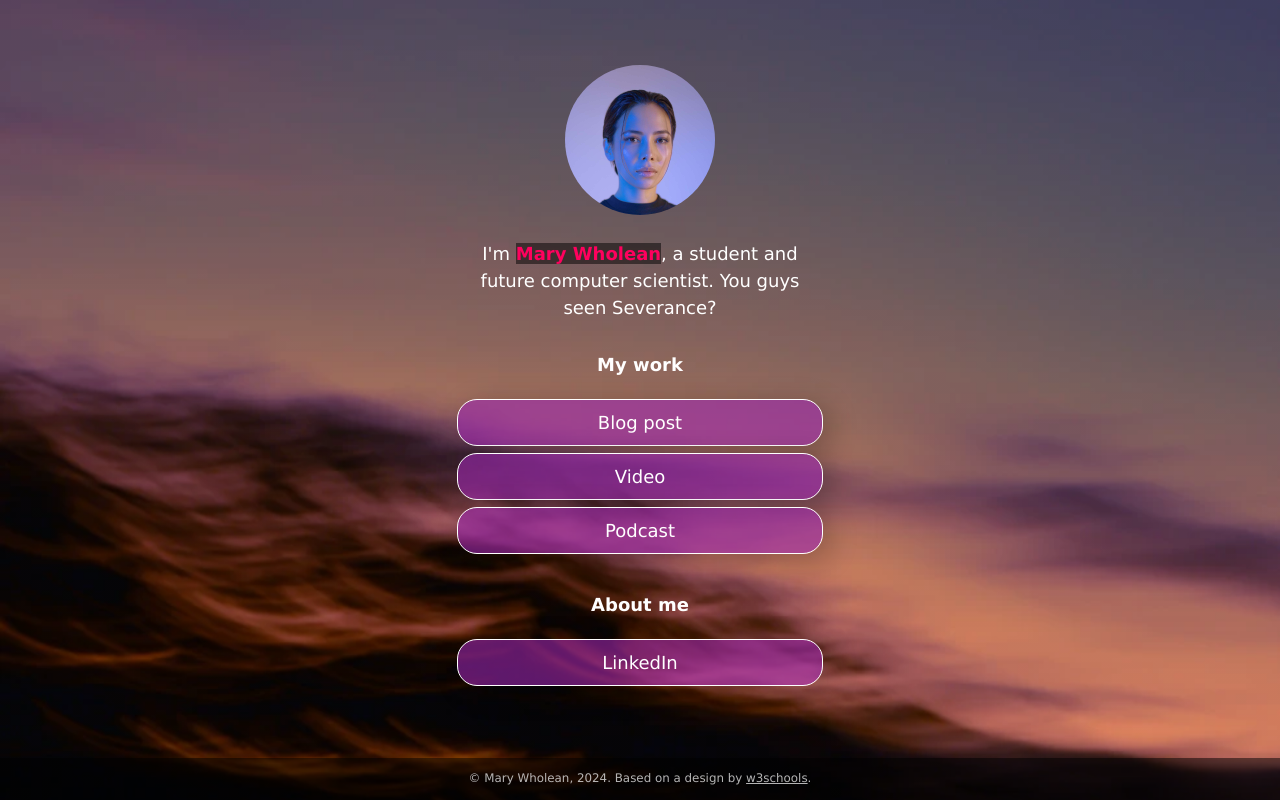
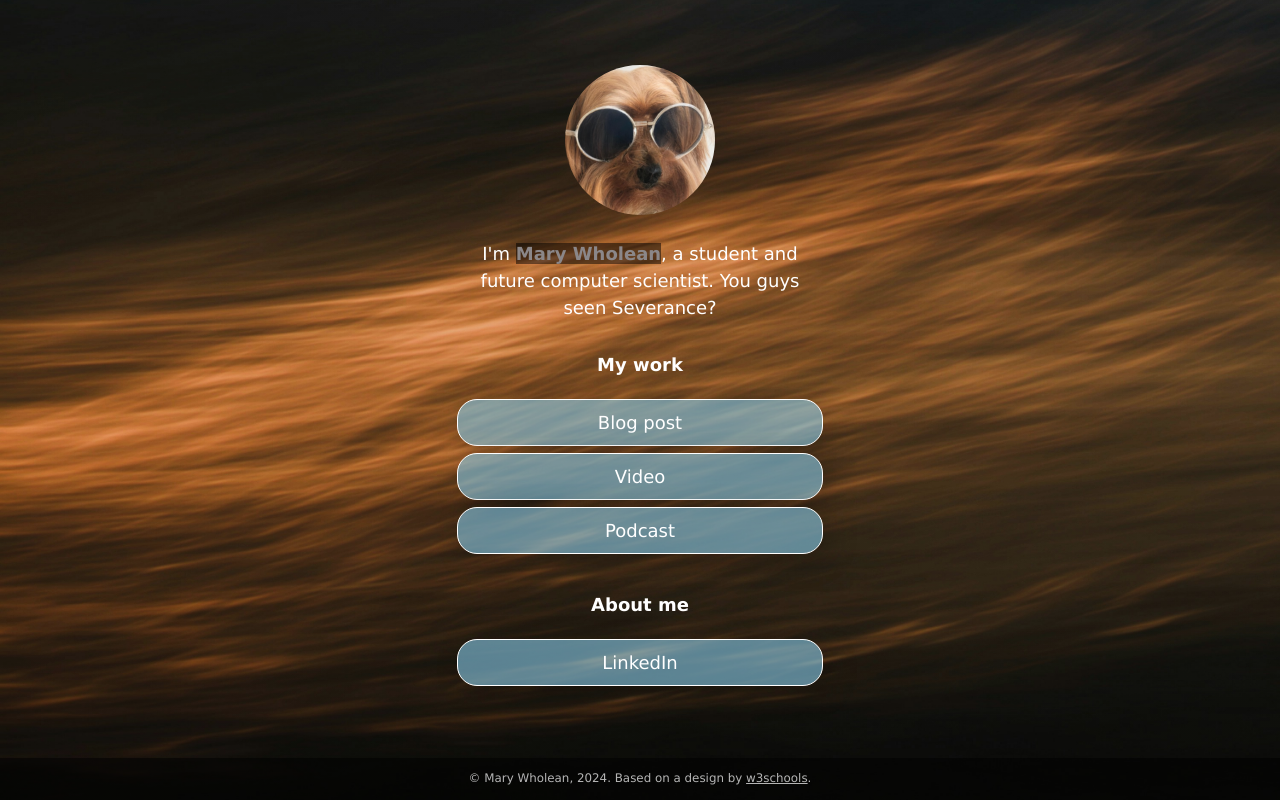
Before and after one commit to wholeanm/wholeanm.github.io, a plain HTML site: page index.html in a window 1280 px wide. Drawn offline with Linux system fonts and the light colour scheme.

Commit message:
Colors
Color changes

```diff
--- a/css/style.css
+++ b/css/style.css
@@ -1,9 +1,9 @@
 :root {
     --primaryText: #fff;
-    --secondaryText: #ff015e;
-    --primary: rgba(156, 39, 176, .60);
-    --secondary: rgba(255, 1, 94, .60);
-    --buttonHover: rgba(156, 39, 176, .40);
+    --secondaryText: #8b8789;
+    --primary: rgba(133, 204, 236, 0.6);
+    --secondary: rgba(83, 234, 221, 0.6);
+    --buttonHover: rgba(98, 85, 238, 0.4);
     --smallButtonHover: rgba(0, 0, 0, .25);
 }
 
@@ -26,7 +26,7 @@ body {
     min-height: 100%;
     /* The image used for the site background. Try changing skyscape.jpg to stars.jpg. Put a replacement photo in the images folder and, in line 21 below, replace skyscape.jpg with yourbackgroundfilename.jpg */
     /* The linear gradient darkens the image, like putting a sunglasses lens on top of it. If you want to darken the image even more, change 0.1 (both times) to 0.3 or higher */
-    background: linear-gradient(rgba(0, 0, 0, 0.1), rgba(0, 0, 0, 0.1)), url(../images/skyscape.jpg);
+    background: linear-gradient(rgba(0, 0, 0, 0.1), rgba(0, 0, 0, 0.1)), url(../images/Background.jpg);
     /* Prevents the browser from repeating or "tiling" the background image */
     background-repeat: no-repeat;
     background-position: center;
--- a/index.html
+++ b/index.html
@@ -15,7 +15,7 @@
   <div class="container">
     <!-- Image and name container. Put your replacement photo—which you should crop to be square—in the images folder, then change the source attribute to images/yourportraitfilename.jpg. This path says, "Look in the images folder for yourportraitfilename.jpg." Be sure to change the alt text, too. -->
     <div class="image-container">
-      <img src="images/portrait.jpg" alt="Photo by Art Hauntington">
+      <img src="images/cropped-dog.png" alt="Dog Profile Picture">
     </div>
     <div class="intro">
       I'm <span class="name"><strong>Mary Wholean</strong></span>, a student and future computer scientist. You guys seen Severance?
@@ -59,7 +59,7 @@
     </div>
 
     <div class="links-container">
-      <a href="www.linkedin.com/in/mary-wholean" class="button" target="_blank">LinkedIn</a>
+      <a href="https://www.linkedin.com/in/mary-wholean" class="button" target="_blank">LinkedIn</a>
     </div>
 
   </div>
```
Also changed, not shown: images/Background.jpg (added), images/cropped-dog.png (added).
